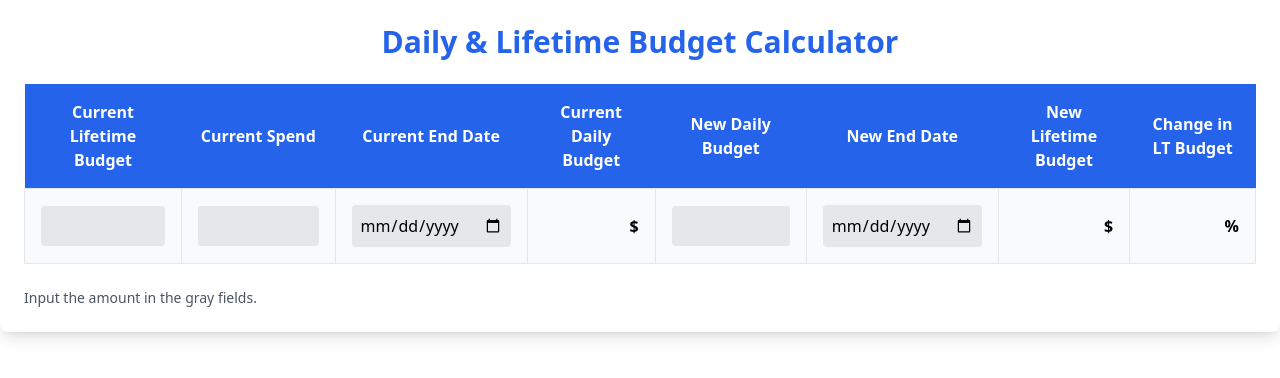
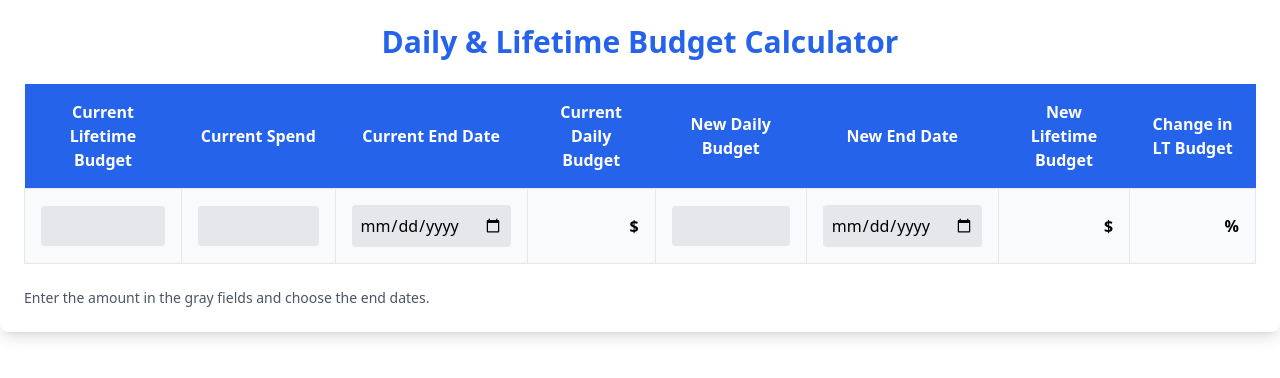
Before and after one commit to niksaderek/budget_cal, a React (Create React App) app: page / in a window 1280 px wide. Shown: the top 378 px of the page. Built offline with nearby package versions, Linux system fonts and the light colour scheme.

Commit message:
Update App.js

```diff
--- a/src/App.js
+++ b/src/App.js
@@ -154,7 +154,7 @@ const BudgetCalculator = () => {
       </div>
 
       <div className="mt-6 text-sm text-gray-600">
-        <p>Input the amount in the gray fields.</p>
+        <p>Enter the amount in the gray fields and choose the end dates.</p>
       </div>
     </div>
   );
```
